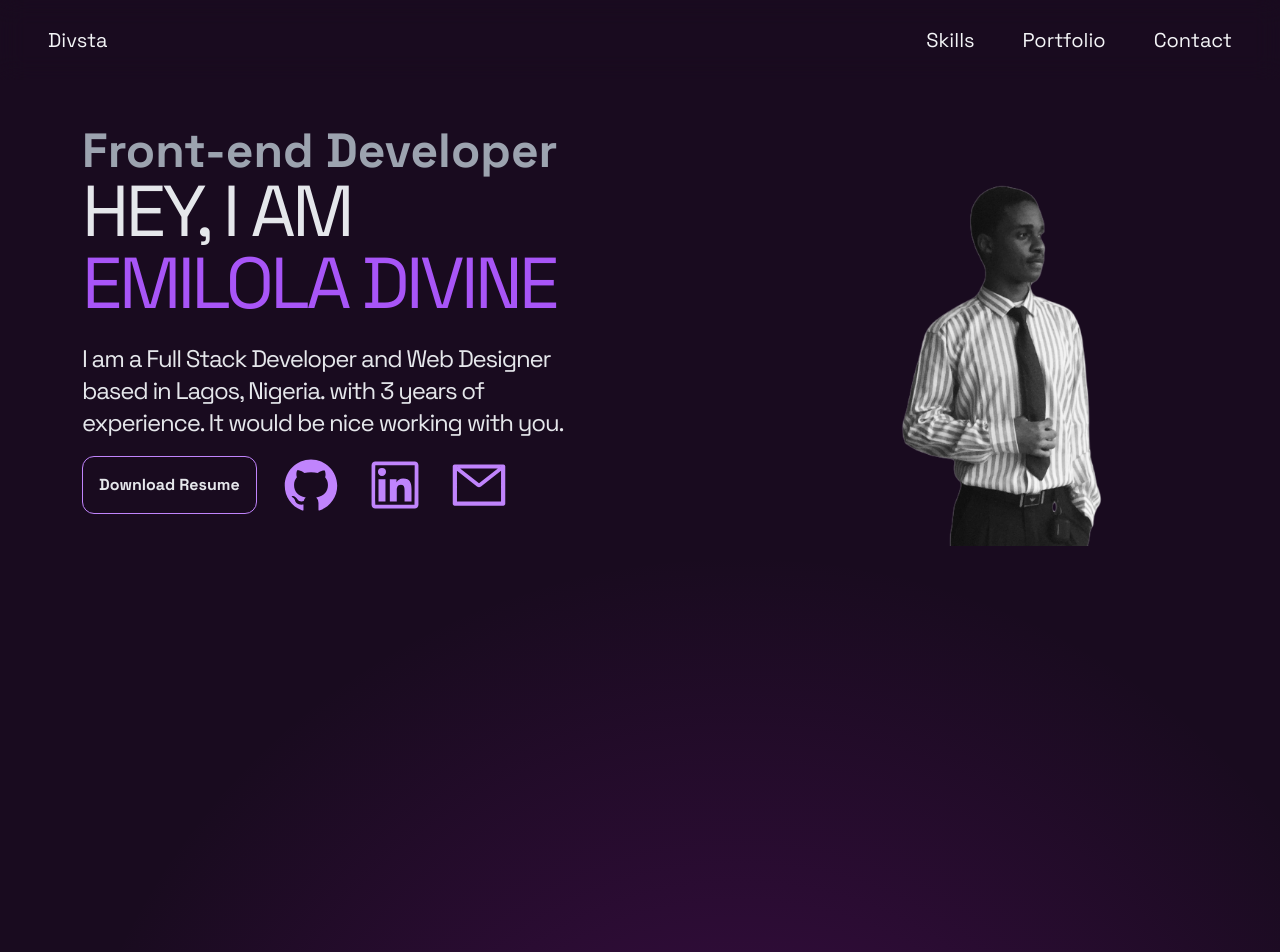
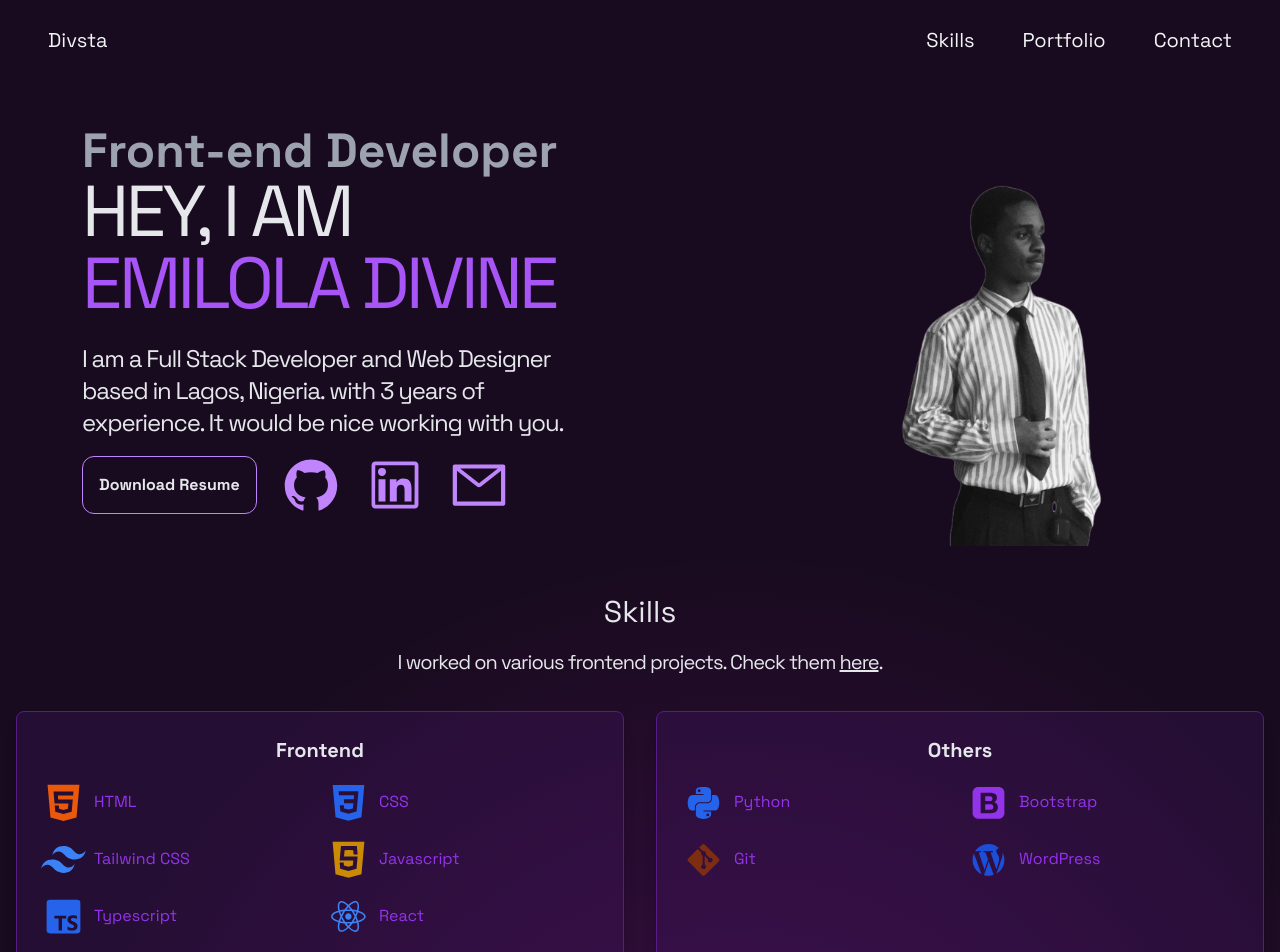
Before and after one commit to divinesta/react-portfolio, a React (Vite) app: page / in a window 1280 px wide. Shown: the top 952 px of the page. Built offline with nearby package versions, Linux system fonts and the light colour scheme.

Commit message:
Adding tech Skills

```diff
--- a/src/App.jsx
+++ b/src/App.jsx
@@ -1,12 +1,14 @@
 import React from "react";
 import NavBar from "./components/NavBar";
 import Hero from "./components/Hero";
+import Skills from "./components/Skills";
 
 const App = () => {
    return (
       <div>
          <NavBar />
          <Hero/>
+         <Skills />
       </div>
    )
 };
--- /dev/null
+++ b/src/components/Skills.jsx
@@ -0,0 +1,91 @@
+import React from "react";
+import {
+   DiHtml5,
+   DiCss3,
+   DiJavascript,
+   DiReact,
+   DiBootstrap,
+   DiGit,
+   DiWordpress,
+   DiPython,
+} from "react-icons/di";
+import { RiTailwindCssFill } from "react-icons/ri";
+import { BiLogoTypescript } from "react-icons/bi";
+
+const skills = [
+   {
+      category: "Frontend",
+      technologies: [
+         { name: "HTML", icon: <DiHtml5 className="text-orange-600" size={45}/> },
+         { name: "CSS", icon: <DiCss3 className="text-blue-600" size={45}/> },
+         {
+            name: "Tailwind CSS",
+            icon: <RiTailwindCssFill className="text-blue-500" size={45}/>,
+         },
+         {
+            name: "Javascript",
+            icon: <DiJavascript className="text-yellow-600" size={45}/>,
+         },
+         {
+            name: "Typescript",
+            icon: <BiLogoTypescript className="text-blue-600" size={45}/>,
+         },
+         {
+            name: "React",
+            icon: <DiReact className="text-blue-500" size={45}/>,
+         },
+      ],
+   },
+   {
+      category: "Others",
+      technologies: [
+         { name: "Python", icon: <DiPython className="text-blue-600" size={45}/> },
+         {
+            name: "Bootstrap",
+            icon: <DiBootstrap className="text-purple-600" size={45}/>,
+         },
+         { name: "Git", icon: <DiGit className="text-orange-900" size={45}/> },
+         {
+            name: "WordPress",
+            icon: <DiWordpress className="text-blue-700" size={45}/>,
+         },
+      ],
+   },
+];
+
+const Skills = () => {
+   return (
+      <div
+         className="flex flex-col justify-center px-4 text-gray-200 pb-8 md:py-12"
+         id="skills"
+      >
+         <h2 className="text-3xl front-bold mb-4 text-center ">Skills</h2>
+         <p className="text-center mb-8">
+            I worked on various frontend projects. Check them{" "}
+            <a href="#" className="underline">
+               here
+            </a>
+            .
+         </p>
+
+         <div className="flex flex-col md:flex-row justify-center space-y-8 md:space-y-0 md:space-x-8">
+            {skills.map((skill, index) => (
+               <div key={index} className="border border-purple-900 p-6 rounded-lg bg-purple-900/20 shadow-lg w-full md:w-1/2">
+                  <h3 className="text-xl font-bold mb-4 text-center">{skill.category}</h3>
+                  <div className="grid grid-cols-2 gap-3">
+                     {skill.technologies.map((tech, idx) => (
+                        <div key={idx} className="flex items-center space-x-2">
+                           <span className="text-2xl">{tech.icon}</span>
+                           <span>{tech.name}</span>
+                        </div>
+                     ))}
+                  </div>
+               </div>
+            ))}
+         </div>
+
+      </div>
+   );
+};
+
+export default Skills;
```
Also changed, not shown: src/components/Hero.jsx (+1 -13 lines).
